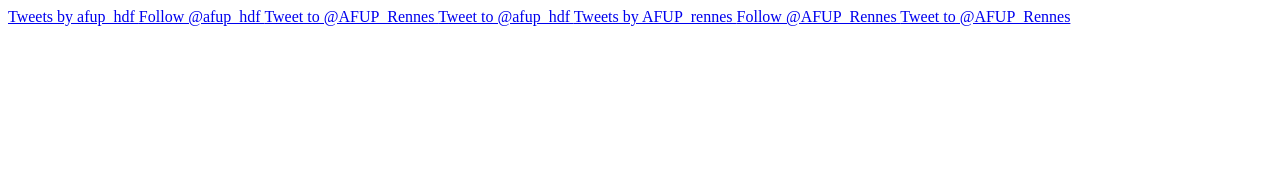
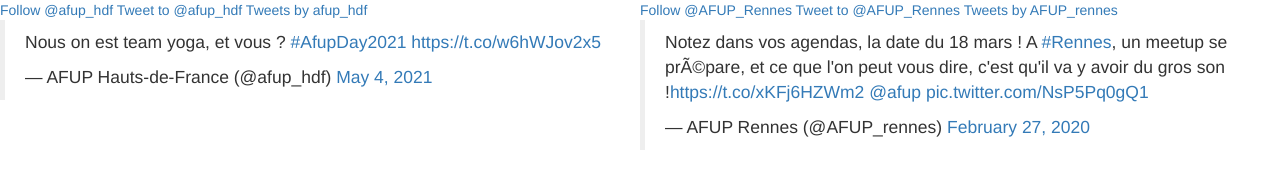
Before and after one commit to kronostof/Afup-workadventure-map, a plain HTML site: page twitter.html in a window 1280 px wide. Drawn offline with nearby package versions, Linux system fonts and the light colour scheme.

Commit message:
Update twitter.html

```diff
--- a/twitter.html
+++ b/twitter.html
@@ -1,36 +1,31 @@
-<html>
+<!doctype html>
+<html lang="fr">
   <body>
-     <a class="twitter-timeline" data-theme="light" href="https://twitter.com/afup_hdf?ref_src=twsrc%5Etfw">
-        Tweets by afup_hdf
-     </a>
-
-     <a href="https://twitter.com/afup_hdf?ref_src=twsrc%5Etfw" class="twitter-follow-button" data-show-count="false">
-        Follow @afup_hdf
-     </a>
-
-     <a href="https://twitter.com/intent/tweet?screen_name=afup_hdf&ref_src=twsrc%5Etfw" class="twitter-mention-button" data-show-count="false">
-        Tweet to @AFUP_Rennes
-     </a>
-
-     <a href="https://twitter.com/intent/tweet?screen_name=afup_hdf&ref_src=twsrc%5Etfw" class="twitter-mention-button" data-show-count="false">
-        Tweet to @afup_hdf
-     </a>
-
-
-
-
-     <a class="twitter-timeline" href="https://twitter.com/AFUP_rennes?ref_src=twsrc%5Etfw">
-        Tweets by AFUP_rennes
-     </a>
-
-     <a href="https://twitter.com/AFUP_Rennes?ref_src=twsrc%5Etfw" class="twitter-follow-button" data-show-count="false">
-        Follow @AFUP_Rennes
-     </a>
-
-     <a href="https://twitter.com/intent/tweet?screen_name=AFUP_Rennes&ref_src=twsrc%5Etfw" class="twitter-mention-button" data-show-count="false">
-        Tweet to @AFUP_Rennes
-     </a>
-
-     <script async src="https://platform.twitter.com/widgets.js" charset="utf-8"></script>
-   </body>
+    <div class="container-fluid">
+      <div class="row">
+        <div class="col-md-6">
+          <div class="row">
+            <a href="https://twitter.com/afup_hdf?ref_src=twsrc%5Etfw" class="twitter-follow-button" data-show-count="false">      Follow @afup_hdf    </a>
+            <a href="https://twitter.com/intent/tweet?screen_name=afup_hdf&ref_src=twsrc%5Etfw" class="twitter-mention-button" data-show-count="false">      Tweet to @afup_hdf    </a>
+            <a class="twitter-timeline" data-theme="light" href="https://twitter.com/afup_hdf?ref_src=twsrc%5Etfw">      Tweets by afup_hdf    </a>
+          </div>
+          <div class="row">
+            <blockquote class="twitter-tweet"><p lang="fr" dir="ltr">Nous on est team yoga, et vous ? <a href="https://twitter.com/hashtag/AfupDay2021?src=hash&amp;ref_src=twsrc%5Etfw">#AfupDay2021</a> <a href="https://t.co/w6hWJov2x5">https://t.co/w6hWJov2x5</a></p>&mdash; AFUP Hauts-de-France (@afup_hdf) <a href="https://twitter.com/afup_hdf/status/1389547080587304962?ref_src=twsrc%5Etfw">May 4, 2021</a></blockquote> <script async src="https://platform.twitter.com/widgets.js" charset="utf-8"></script>
+          </div>
+        </div>
+        <div class="col-md-6">
+          <div class="row">
+            <a href="https://twitter.com/AFUP_Rennes?ref_src=twsrc%5Etfw" class="twitter-follow-button" data-show-count="false">      Follow @AFUP_Rennes    </a>
+            <a href="https://twitter.com/intent/tweet?screen_name=AFUP_Rennes&ref_src=twsrc%5Etfw" class="twitter-mention-button" data-show-count="false">      Tweet to @AFUP_Rennes    </a>
+            <a class="twitter-timeline" href="https://twitter.com/AFUP_rennes?ref_src=twsrc%5Etfw">      Tweets by AFUP_rennes    </a>
+          </div>
+          <div class="row">
+            <blockquote class="twitter-tweet"><p lang="fr" dir="ltr">Notez dans vos agendas, la date du 18 mars ! A <a href="https://twitter.com/hashtag/Rennes?src=hash&amp;ref_src=twsrc%5Etfw">#Rennes</a>, un meetup se prépare, et ce que l&#39;on peut vous dire, c&#39;est qu&#39;il va y avoir du gros son !<a href="https://t.co/xKFj6HZWm2">https://t.co/xKFj6HZWm2</a> <a href="https://twitter.com/afup?ref_src=twsrc%5Etfw">@afup</a> <a href="https://t.co/NsP5Pq0gQ1">pic.twitter.com/NsP5Pq0gQ1</a></p>&mdash; AFUP Rennes (@AFUP_rennes) <a href="https://twitter.com/AFUP_rennes/status/1233023046144995328?ref_src=twsrc%5Etfw">February 27, 2020</a></blockquote> <script async src="https://platform.twitter.com/widgets.js" charset="utf-8"></script>
+          </div>
+        </div>
+      </div>
+    </div>
+    <script async src="https://platform.twitter.com/widgets.js" charset="utf-8"></script>
+    <link rel="stylesheet" href="https://stackpath.bootstrapcdn.com/bootstrap/3.4.1/css/bootstrap.min.css" integrity="sha384-HSMxcRTRxnN+Bdg0JdbxYKrThecOKuH5zCYotlSAcp1+c8xmyTe9GYg1l9a69psu" crossorigin="anonymous">
+  </body>
 </html>
```
